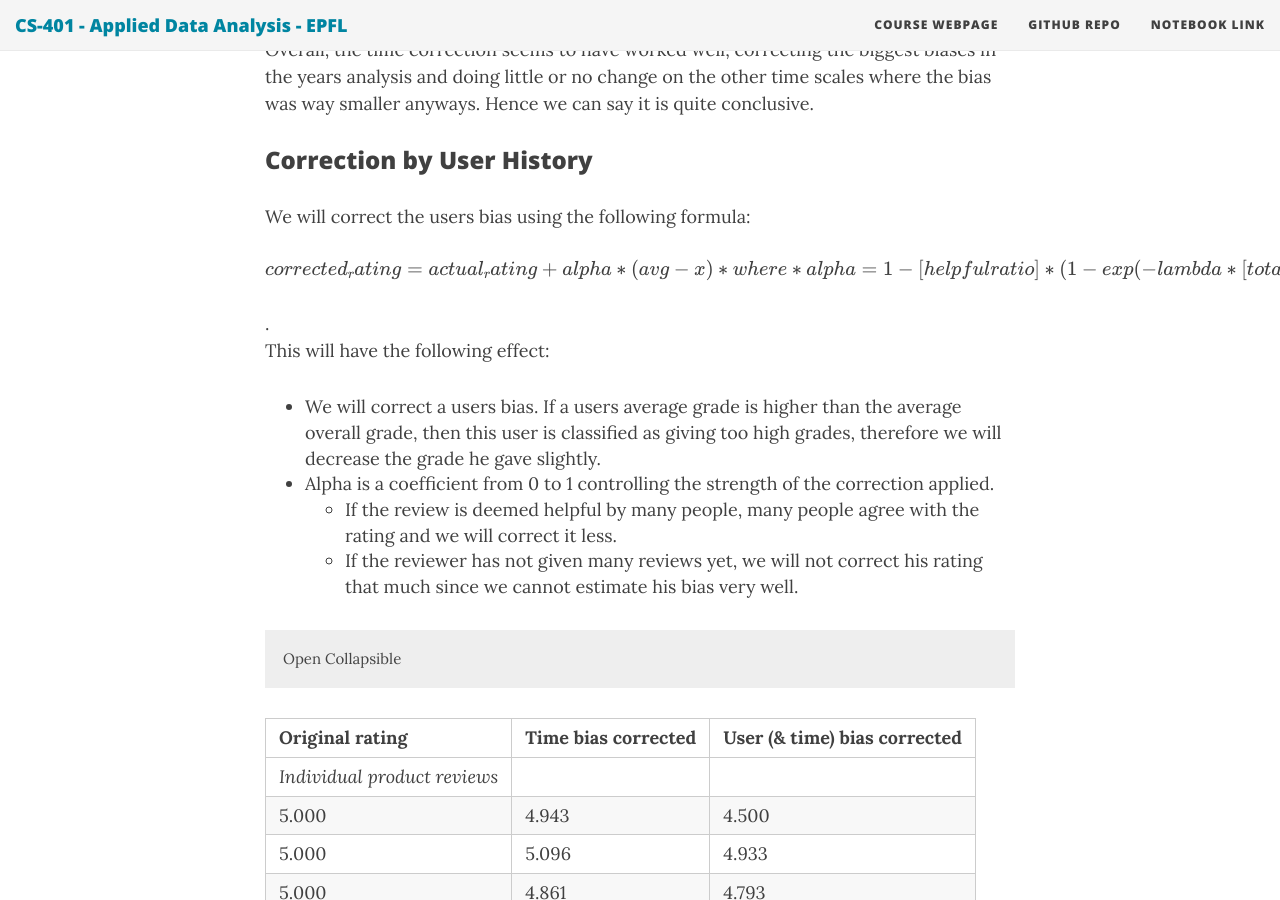
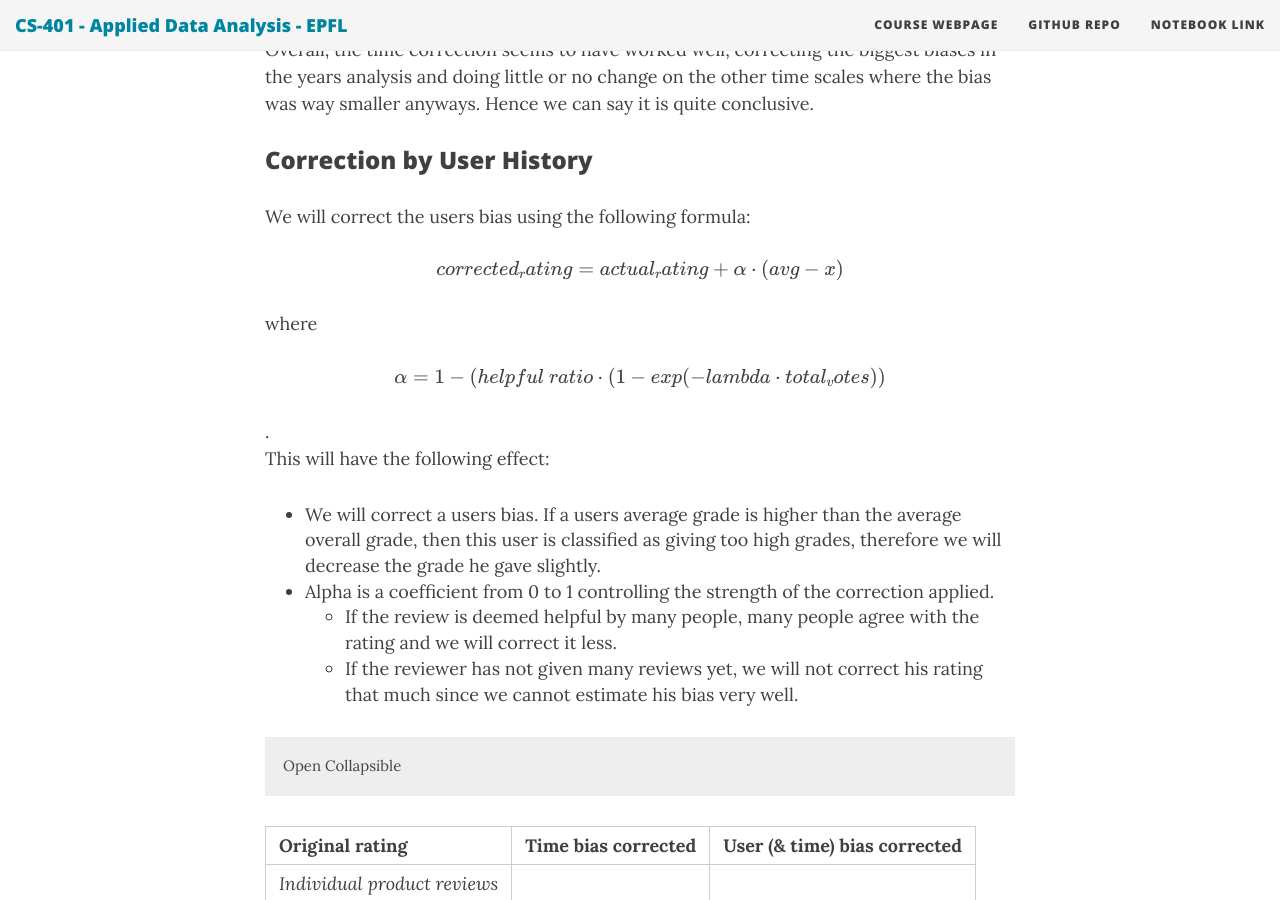
Before and after one commit to ada-lyn/ada-lyn.github.io, a Jekyll site: the page built from index.md, in a window 1280 px wide and 900 px high, scrolled down 32243 px. Built offline with Jekyll 4.4.1, drawn with Linux system fonts in a browser that asks for light colours; nearby versions of some CDN libraries; formulas are drawn with MathJax 3.

Commit message:
Update index.md

```diff
--- a/index.md
+++ b/index.md
@@ -380,7 +380,11 @@ Overall, the time correction seems to have worked well, correcting the biggest b
 
 We will correct the users bias using the following formula:<br>
 
-\\[ corrected_rating = actual_rating + alpha * (avg - x)* where *alpha= 1 - [helpful ratio] * (1-exp(-lambda * [total_votes])) \\]
+\\[ corrected\_rating = actual\_rating + \alpha \cdot (avg - x) \\]
+
+where
+
+\\[ \alpha = 1 - (helpful\ ratio \cdot (1 - exp(-lambda \cdot total_votes)) \\]
 
 .<br>This will have the following effect:
 
```
